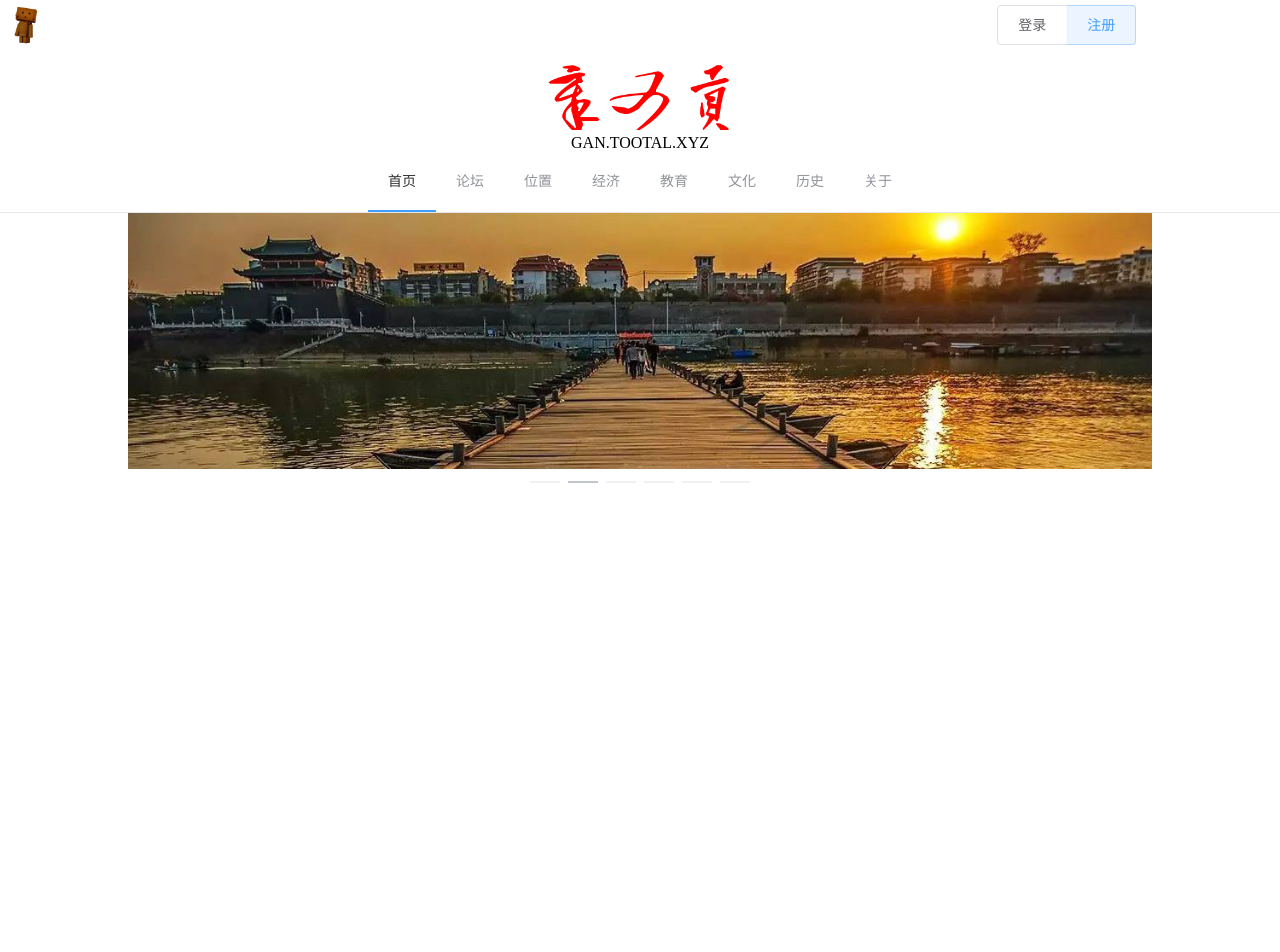
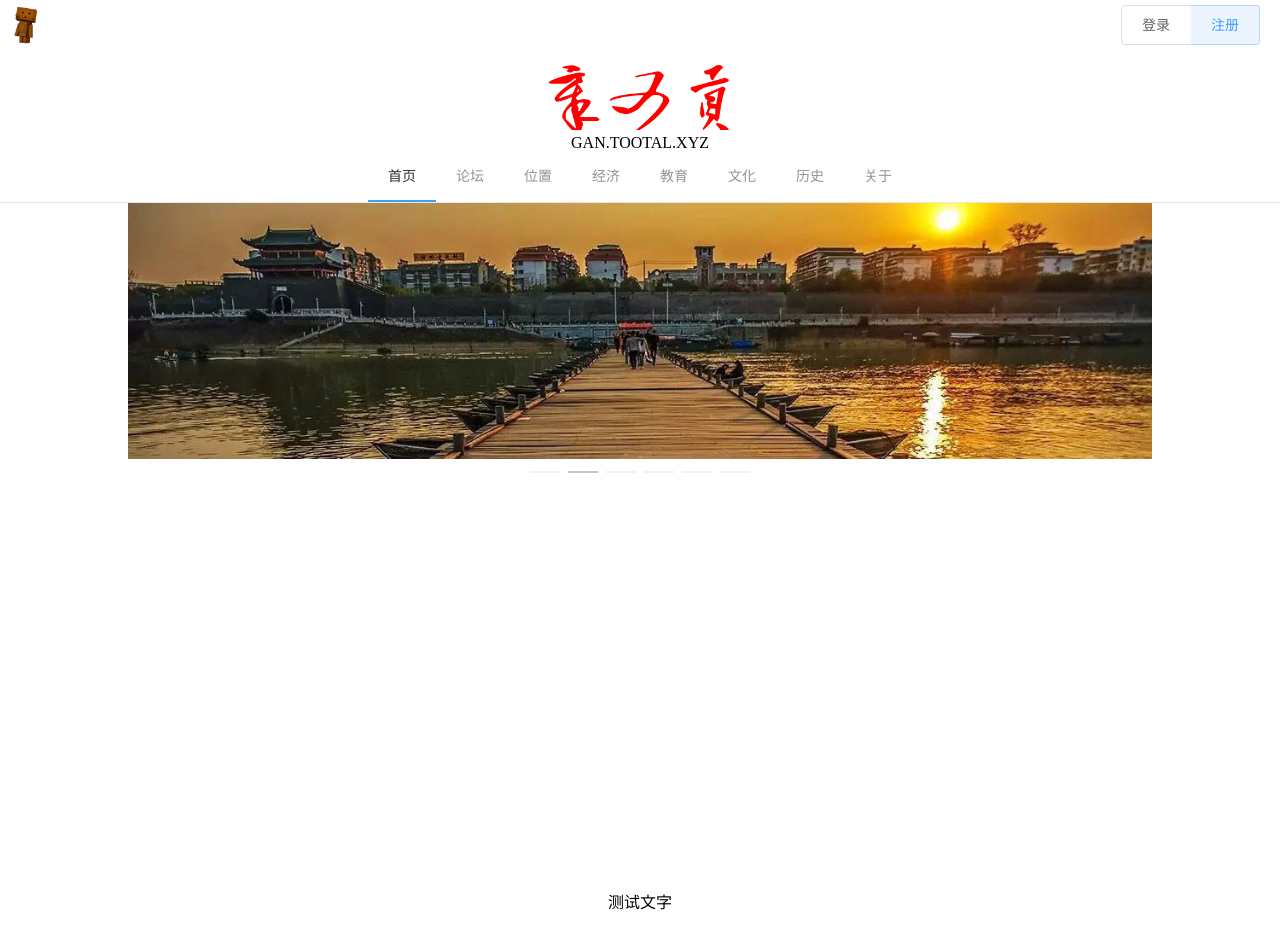
Before and after one commit to tootal/gan, a Vue app: page /index in a window 1280 px wide. Shown: the top 952 px of the page. Built offline with nearby package versions, Linux system fonts and the light colour scheme; what vue-baidu-map would draw is missing.

Commit message:
使用粘性布局优化主菜单

```diff
--- a/src/layouts/GanHead.vue
+++ b/src/layouts/GanHead.vue
@@ -1,18 +1,18 @@
 <template>
   <el-row type="flex" align="middle" class="h-100">
     <el-col :span="2" :sm="4" :xs="4" class="h-100">
-      <el-image :src="require('../assets/danboard.png')" alt="Danboard" fit="contain" class="h-100"></el-image>
+      <el-image :src="require('../assets/danboard.png')" alt="Danboard" fit="contain" class="h-100 on-main-menu"></el-image>
     </el-col>
-    <el-col :span="18" :sm="12" :xs="16">
+    <el-col :span="18" :sm="17" :xs="16">
       <div></div>
     </el-col>
-    <el-col :span="4" :sm="8" class="text-center hidden-xs-only">
+    <el-col :span="4" class="text-right hidden-sm-and-down" style="padding-right: 20px">
       <el-button-group>
         <el-button>登录</el-button>
         <el-button type="primary" plain>注册</el-button>
       </el-button-group>
     </el-col>
-    <el-col :xs="4" class="hidden-sm-and-up">
+    <el-col :sm="3" :xs="4" class="hidden-md-and-up">
       <el-button icon="el-icon-menu" class="menu-button" @click="drawer = true"></el-button>
       <el-drawer title="菜单" :visible.sync="drawer" :with-header="false" size="60%">
         <gan-menu :main="false"></gan-menu>
--- a/src/layouts/GanLayout.vue
+++ b/src/layouts/GanLayout.vue
@@ -1,9 +1,9 @@
 <template>
   <el-container>
-    <el-header height="50px">
+    <el-header height="50px" class="top-head bg-white-sm-and-down">
       <gan-head></gan-head>
     </el-header>
-    <el-main style="padding-bottom: 500px">
+    <el-main>
       <gan-main>
         <slot></slot>
       </gan-main>
@@ -30,4 +30,12 @@ export default {
 .el-header, .el-main {
   padding: 0;
 }
+.el-main {
+  overflow: visible;
+}
+.top-head {
+  position: sticky;
+  top: 0;
+  z-index: 1010;
+}
 </style>
--- a/src/layouts/GanMain.vue
+++ b/src/layouts/GanMain.vue
@@ -1,17 +1,19 @@
 <template>
-  <div>
+  <div class="main">
     <el-row type="flex" align="middle">
       <el-col :span="24" class="text-center">
         <el-image :src="require('../assets/logo.png')" style="width: 250px"></el-image>
         <div>GAN.TOOTAL.XYZ</div>
       </el-col>
     </el-row>
-    <gan-menu></gan-menu>
+    <div class="top-menu">
+      <gan-menu></gan-menu>
+    </div>
     <slot></slot>
   </div>
 </template>
 <script>
-import GanMenu from './GanMenu.vue'
+import GanMenu from "./GanMenu.vue";
 export default {
   name: "GanMain",
   components: {
@@ -24,4 +26,9 @@ export default {
 .el-menu-item {
   float: none;
 }
+.top-menu {
+  position: sticky;
+  top: 0;
+  z-index: 1000;
+}
 </style>
--- a/src/layouts/GanMenu.vue
+++ b/src/layouts/GanMenu.vue
@@ -26,7 +26,7 @@ export default {
       mainClass: [
         'd-flex',
         'justify-content-center',
-        'hidden-xs-only'
+        'hidden-sm-and-down'
       ],
     }
   },
@@ -37,3 +37,9 @@ export default {
   }
 };
 </script>
+<style scoped>
+.el-menu-item {
+  height: 50px;
+  line-height: 50px;
+}
+</style>
--- a/src/pages/GanForum.vue
+++ b/src/pages/GanForum.vue
@@ -1,8 +1,21 @@
 <template>
+  <div>
     <p>这里是论坛</p>
+    <p>测试文字</p>
+    <p>测试文字</p>
+    <p>测试文字</p>
+    <p>测试文字</p>
+  </div>
 </template>
 <script>
 export default {
-  name: "GanForum",
+  name: "GanForum"
 };
 </script>
+<style scoped>
+p {
+  text-align: center;
+  margin-top: 400px;
+  margin-bottom: 400px;
+}
+</style>
--- a/src/pages/GanIndex.vue
+++ b/src/pages/GanIndex.vue
@@ -1,11 +1,25 @@
 <template>
-    <el-carousel :height="autoHeight" style="max-width: 1024px" class="mx-auto"
-      indicator-position="outside">
+  <div>
+    <el-carousel
+      :height="autoHeight"
+      style="max-width: 1024px"
+      class="mx-auto"
+      indicator-position="outside"
+    >
       <el-carousel-item v-for="i in pics" :key="i">
-        <el-image :src="require('../assets/scenic/' + i + '.jpg')" :alt="i" :title="i"
-          style="width: 100%; height: 100%"/>
+        <el-image
+          :src="require('../assets/scenic/' + i + '.jpg')"
+          :alt="i"
+          :title="i"
+          style="width: 100%; height: 100%"
+        />
       </el-carousel-item>
     </el-carousel>
+    <p>测试文字</p>
+    <p>测试文字</p>
+    <p>测试文字</p>
+    <p>测试文字</p>
+  </div>
 </template>
 <script>
 export default {
@@ -27,3 +41,10 @@ export default {
   }
 };
 </script>
+<style scoped>
+p {
+  text-align: center;
+  margin-top: 400px;
+  margin-bottom: 400px;
+}
+</style>
--- a/src/styles/gan.scss
+++ b/src/styles/gan.scss
@@ -28,6 +28,9 @@ body {
   text-align: center;
 }
 
+.text-right {
+  text-align: right;
+}
 .h-100 {
   height: 100%;
 }
@@ -56,3 +59,9 @@ body {
 .justify-content-center {
   justify-content: center;
 }
+
+@media only screen and (max-width: 991px) {
+  .bg-white-sm-and-down {
+    background-color: white;
+  }
+}
```
